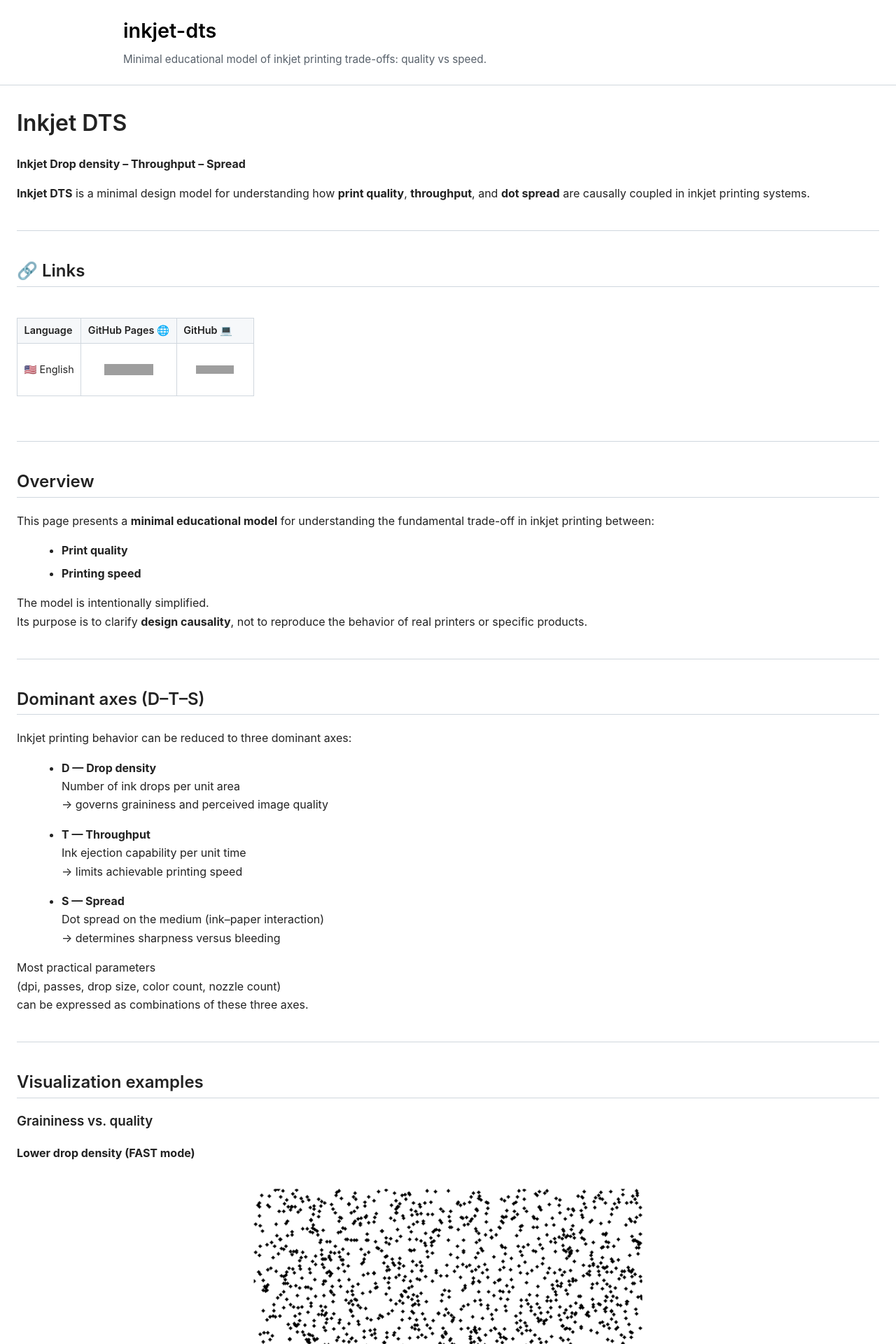
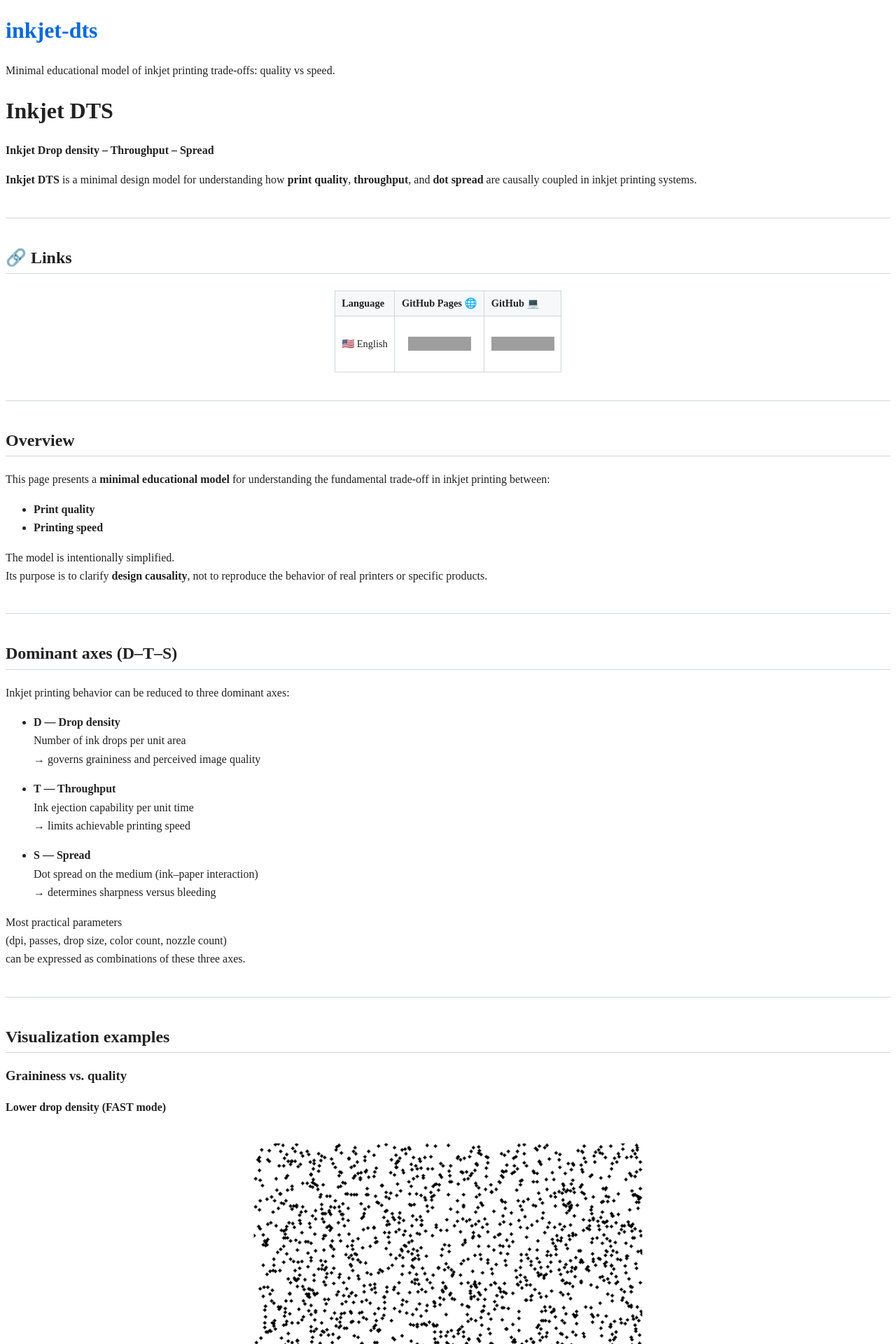
Before and after one commit to Samizo-AITL/inkjet-dts, a Jekyll site: the page built from index.md, in a window 1280 px wide. Shown: the top 1920 px of the page at 70% size. Built offline with Jekyll 4.4.1, drawn with Linux system fonts in a browser that asks for light colours; grey boxes are pictures that could not be loaded.

Commit message:
Update style.css

```diff
--- a/assets/css/style.css
+++ b/assets/css/style.css
@@ -1,7 +1,7 @@
 /* =========================================================
-   style.css
-   Technical / educational style for inkjet-dts
-   GitHub Pages + Jekyll (minima compatible)
+   style.css (SAFE RESET VERSION)
+   Minimal override for inkjet-dts
+   Compatible with Jekyll minima
    ========================================================= */
 
 /* ---------- base ---------- */
@@ -10,63 +10,12 @@
   box-sizing: border-box;
 }
 
-body.inkjet-dts {
-  margin: 0;
-  padding: 0;
-  font-family: -apple-system, BlinkMacSystemFont, "Segoe UI",
-               Roboto, Helvetica, Arial, sans-serif;
+/* ---------- text ---------- */
+
+body {
   line-height: 1.65;
   color: #222;
-  background: #ffffff;
 }
-
-/* ---------- layout ---------- */
-
-.wrapper {
-  max-width: 960px;          /* ヘッダは締める */
-  margin: 0 auto;
-  padding: 0 1rem;
-}
-
-.page-header {
-  border-bottom: 1px solid #d0d7de;
-  padding: 1.5rem 0;
-  margin-bottom: 2rem;
-}
-
-.site-title {
-  margin: 0;
-  font-size: 1.8rem;
-  font-weight: 600;
-}
-
-.site-title a {
-  color: #000;
-  text-decoration: none;
-}
-
-.site-description {
-  margin: 0.5rem 0 0;
-  color: #57606a;
-  font-size: 0.95rem;
-}
-
-/* ★ 本文を広げる（最重要修正点） */
-.main-container {
-  max-width: 1280px;         /* ← 960 → 1280 */
-  margin: 0 auto;
-  padding: 0 1.5rem 3rem;
-}
-
-.page-footer {
-  border-top: 1px solid #d0d7de;
-  padding: 1rem 0;
-  font-size: 0.85rem;
-  color: #57606a;
-  text-align: center;
-}
-
-/* ---------- headings ---------- */
 
 h1, h2, h3 {
   font-weight: 600;
@@ -79,25 +28,21 @@ h2 {
   border-bottom: 1px solid #d0d7de;
 }
 
-/* ---------- text ---------- */
+/* ---------- links ---------- */
 
-p {
-  margin: 1rem 0;
+a {
+  color: #0969da;
+  text-decoration: none;
 }
 
-ul, ol {
-  margin: 1rem 0 1rem 1.5rem;
-}
-
-li {
-  margin: 0.4rem 0;
+a:hover {
+  text-decoration: underline;
 }
 
 /* ---------- images ---------- */
-/* ★ 図を「説明用サイズ」に制限 */
 
 img {
-  max-width: 60%;
+  max-width: 100%;
   height: auto;
   display: block;
   margin: 1.5rem auto;
@@ -128,7 +73,6 @@ code {
 /* ---------- tables (compact technical) ---------- */
 
 table {
-  display: inline-table;     /* ★ 正解：横に広がらない */
   border-collapse: collapse;
   margin: 1.5rem auto;
   font-size: 0.9rem;
@@ -162,7 +106,7 @@ blockquote {
   color: #444;
 }
 
-/* ---------- horizontal rule ---------- */
+/* ---------- hr ---------- */
 
 hr {
   border: none;
```
